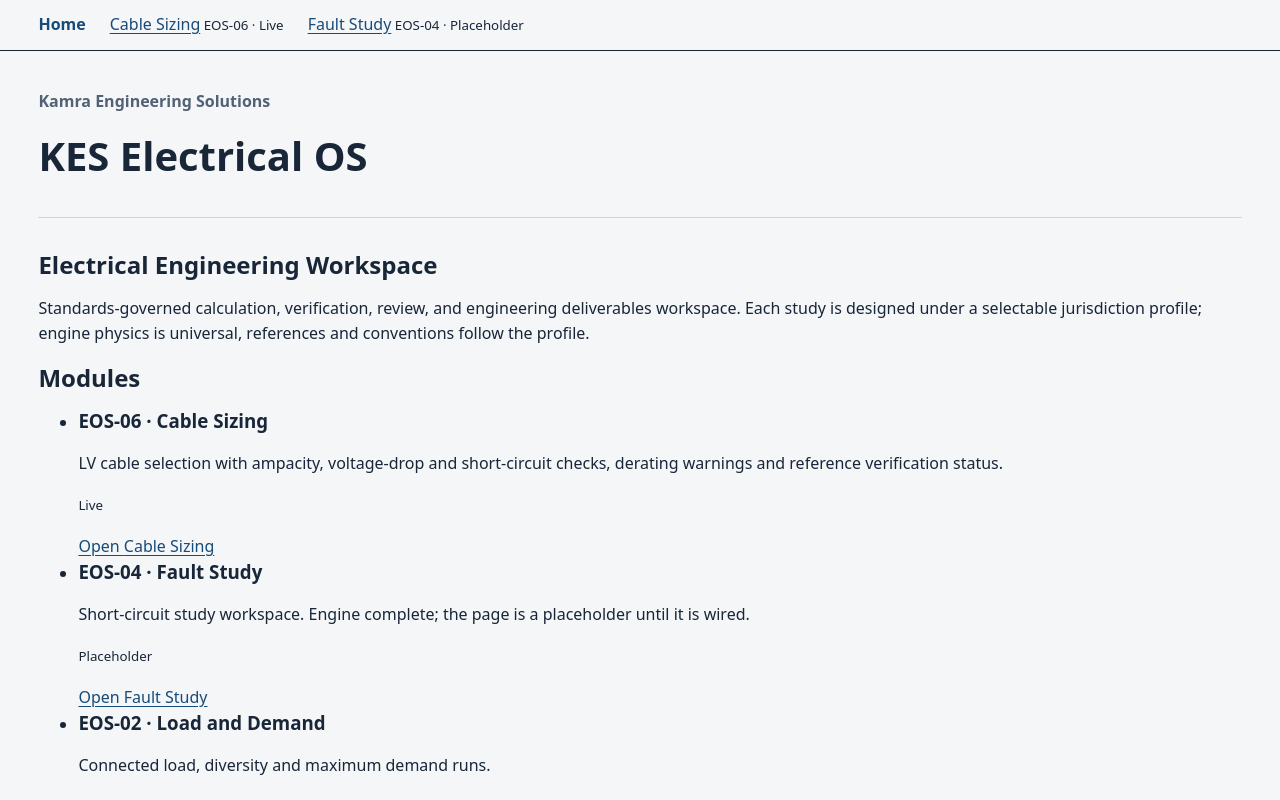
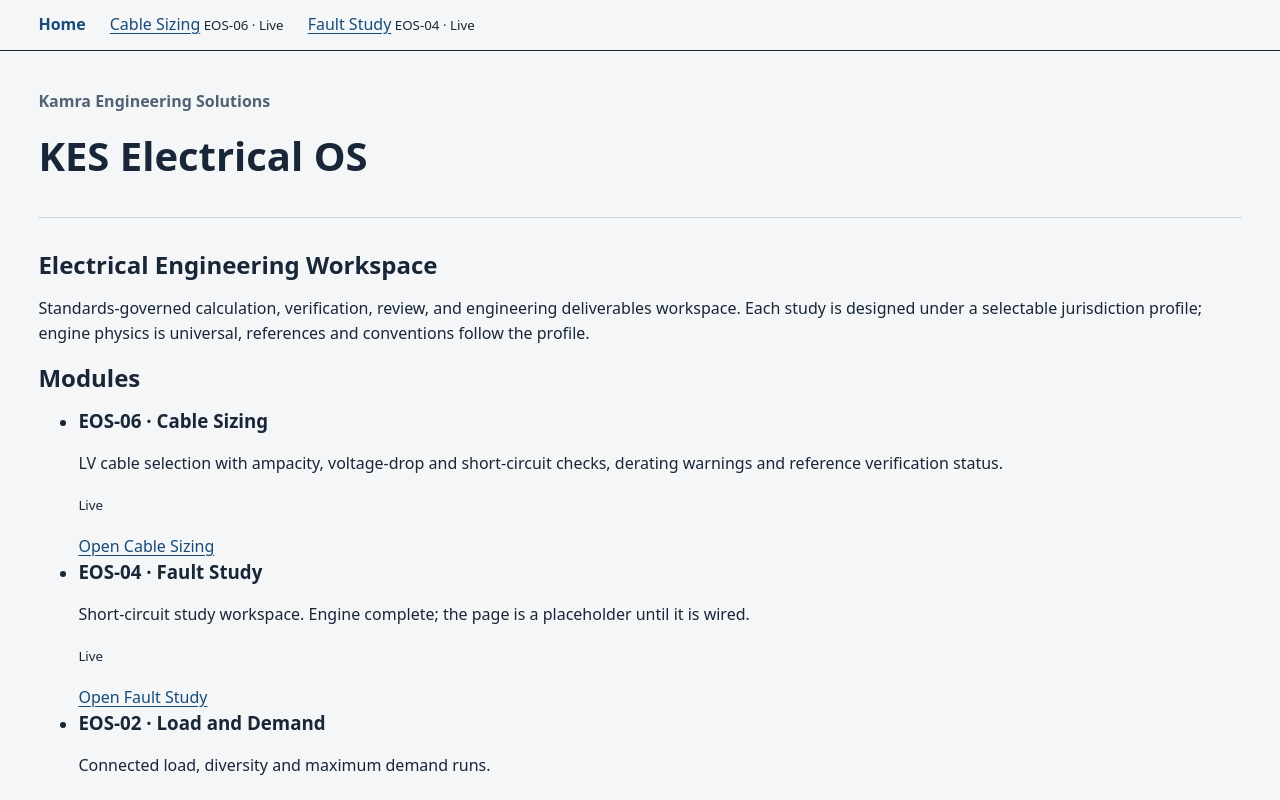
Before and after one commit to kamracp/KES_Electrical_OS, a React (Vite) app in the folder frontend/: page / in a window 1280 px wide. Shown: the top 800 px of the page. Built offline with nearby package versions, Linux system fonts and the light colour scheme; no server answers.

Commit message:
KEOS-EOS04: Mark Fault Study as Live in the navigation shell and home module cards
Status flip plus the two tests that lock it, in one commit.

```diff
--- a/frontend/src/App.tsx
+++ b/frontend/src/App.tsx
@@ -26,7 +26,7 @@ const MODULES: ModuleCard[] = [
     code: "EOS-04",
     title: "Fault Study",
     summary: "Short-circuit study workspace. Engine complete; the page is a placeholder until it is wired.",
-    status: "Placeholder",
+    status: "Live",
     to: "/fault-study",
   },
   {
--- a/frontend/src/app/AppShell.tsx
+++ b/frontend/src/app/AppShell.tsx
@@ -12,7 +12,7 @@ type ModuleLink = {
 const MODULE_LINKS: ModuleLink[] = [
   { to: "/", label: "Home", end: true },
   { to: "/cable-sizing", label: "Cable Sizing", code: "EOS-06", status: "Live" },
-  { to: "/fault-study", label: "Fault Study", code: "EOS-04", status: "Placeholder" },
+  { to: "/fault-study", label: "Fault Study", code: "EOS-04", status: "Live" },
 ];
 
 export function AppShell() {
```
Also changed, not shown: 2 other files (tests, documents, lock files or other folders).
